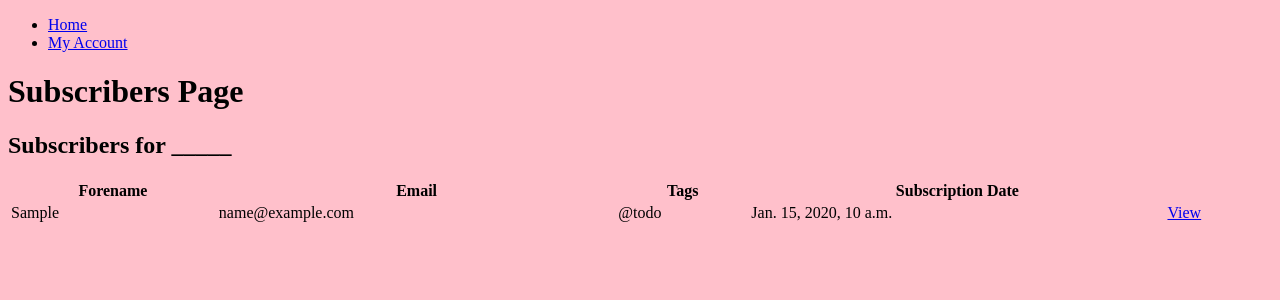
After one commit to njs91/Dolphin, a Django app: page /account/subscribers/ in a window 1280 px wide. The commit adds this page. Shown: the top 300 px of the page. Run offline with Django 3.2, Linux system fonts and the light colour scheme; tables that the repository leaves empty hold one stand-in row (values such as "Sample post").

Commit message:
commit before switching to separate subscribers app

```diff
--- a/app/accounts/templates/accounts/navbar.html
+++ b/app/accounts/templates/accounts/navbar.html
@@ -1 +1,8 @@
-<div>navbar here</div>
+<ul class="navbar">
+    <li>
+        <a href="/">Home</a>
+    </li>
+    <li>
+        <a href="/account">My Account</a>
+    </li>
+</ul>
--- /dev/null
+++ b/app/accounts/templates/accounts/subscribers.html
@@ -0,0 +1,25 @@
+{% extends 'accounts/main.html' %}
+{% block content %}
+<h1>Subscribers Page</h1>
+<h2>Subscribers for _____</h2>
+<table style="width:100%">
+    <tr>
+      <th>Forename</th>
+      <th>Email</th>
+      <th>Tags</th>
+      <th>Subscription Date</th>
+      <th></th>
+    </tr>
+    {% for sub in subscribers %}
+    <tr>
+        <td>{{sub.first_name}}</td>
+        <td>{{sub.email}}</td>
+        <td>@todo</td>
+        <td>{{sub.date_joined}}</td>
+        <td>
+            <a href="#">View</a>
+        </td>
+    </tr>
+    {% endfor %}
+  </table>
+{% endblock %}
--- a/app/accounts/urls.py
+++ b/app/accounts/urls.py
@@ -3,5 +3,6 @@ from . import views
 
 urlpatterns = [
     path('account/', views.account),
-    path('account/edit/', views.edit),
+    path('account/edit/', views.edit_account),
+    path('account/subscribers/', views.subscribers),
 ]
--- a/app/accounts/views.py
+++ b/app/accounts/views.py
@@ -1,12 +1,16 @@
 from django.shortcuts import render
-from django.http import HttpResponse  # delete?
-
-# Create your views here.
+from .models import *
 
 
 def account(request):
     return render(request, 'accounts/account.html')
 
 
-def edit(request):
-    return render(request, 'accounts/edit.html')
+def edit_account(request):
+    return render(request, 'accounts/edit_account.html')
+
+
+def subscribers(request):
+    subscribers = Subscriber.objects.all()
+
+    return render(request, 'accounts/subscribers.html', {'subscribers': subscribers})
```
Also changed, not shown: app/accounts/templates/accounts/edit_account.html (renamed from app/accounts/templates/accounts/edit.html).
